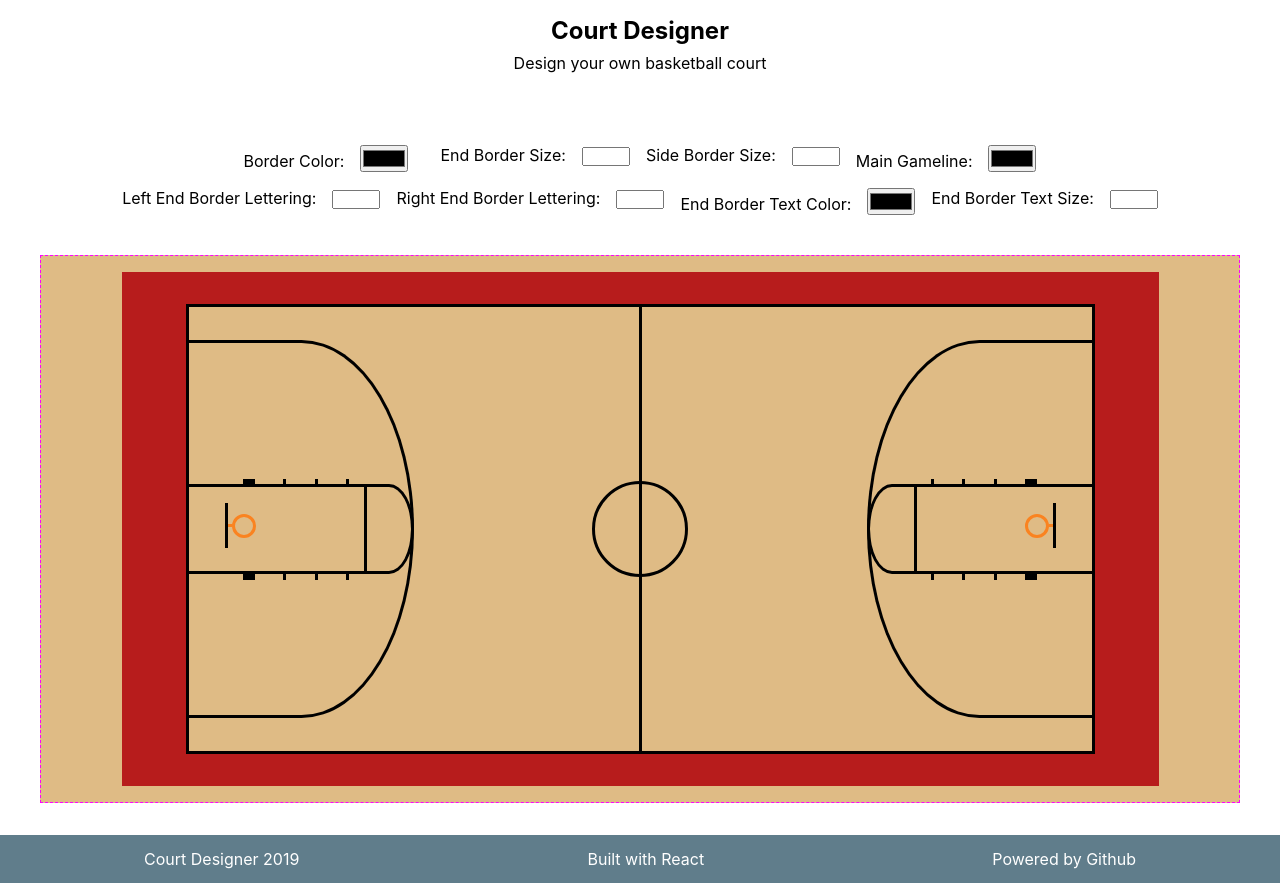
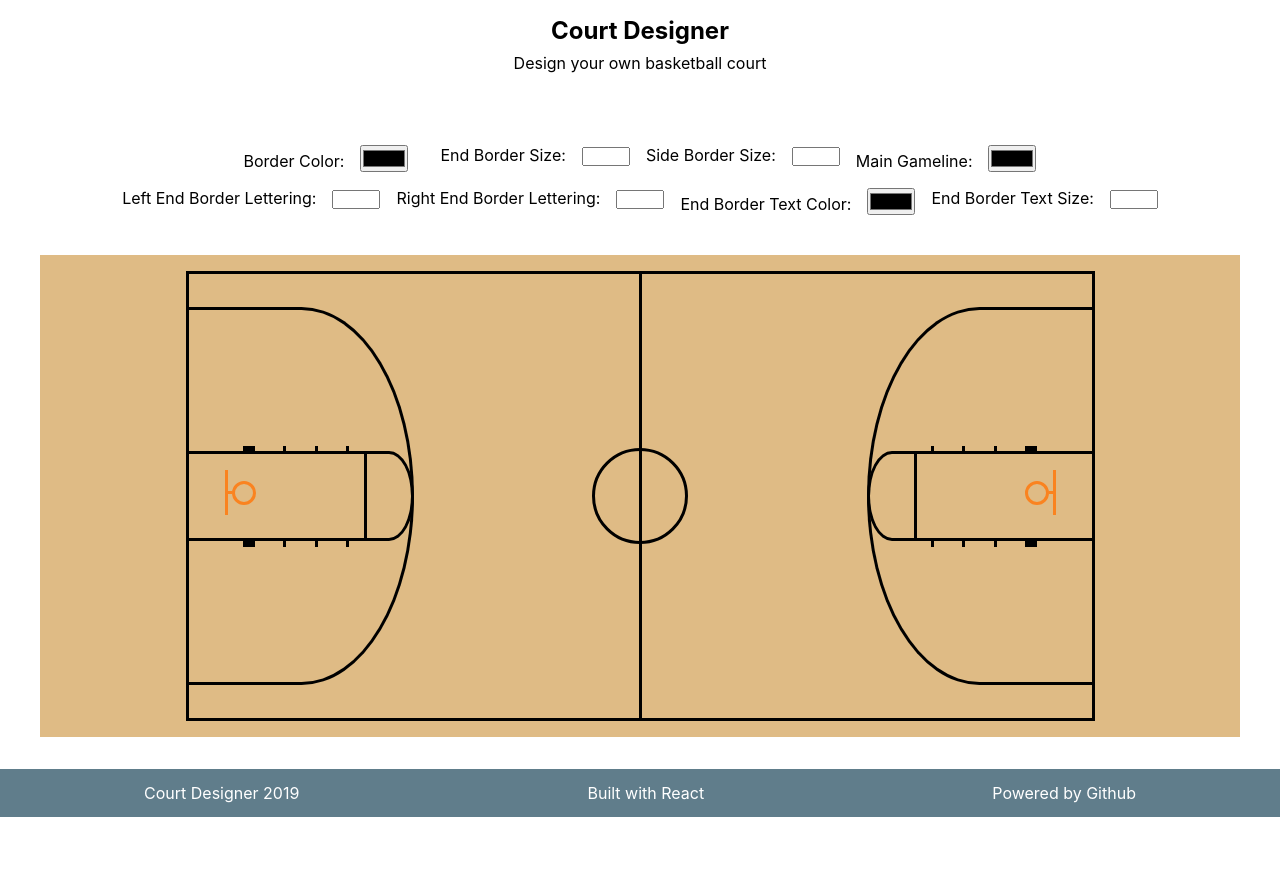
Before and after one commit to jbratcher/court-designer, a React (Create React App) app: page / in a window 1280 px wide. After the commit the page ends 817 px from the top, so only its background shows below. Built offline with nearby package versions, Linux system fonts and the light colour scheme.

Commit message:
fix: border lettering placment

```diff
--- a/src/App.js
+++ b/src/App.js
@@ -8,9 +8,9 @@ class App extends Component {
     super(props);
 
     this.state = {
-      borderColor: "#B71C1C",
-      borderEndSize: 4,
-      borderSideSize: 2,
+      borderColor: "",
+      borderEndSize: 0,
+      borderSideSize: 0,
       endBorderTextColor: "white",
       endBorderTextSize: 48,
       leftEndBorderText: "",
--- a/src/App.scss
+++ b/src/App.scss
@@ -64,15 +64,14 @@ ul {
 
 .gym {
   background: #DFBB85;
-  border: 1px dashed magenta;
   min-width: 1200px;
   max-width: 90vw;
   position: relative;
 }
 
 .leftEndBorderLettering {
-  position: absolute;
-  left: 100px;
+  margin-left: -15px;
+
 
   span {
     color: white;
@@ -88,8 +87,7 @@ ul {
 }
 
 .rightEndBorderLettering {
-  position: absolute;
-  right: 100px;
+  margin-right: 35px;
 
   span {
     color: white;
@@ -207,7 +205,7 @@ ul {
       display: flex;
 
       .leftGoalBackboard {
-        background: black;
+        background: #FA8320;
         width: 3px;
         height: 45px;
         margin-left: 36px;
@@ -323,7 +321,7 @@ ul {
       justify-content: flex-end;
 
       .rightGoalBackboard {
-        background: black;
+        background: #FA8320;
         width: 3px;
         height: 45px;
         margin-right: 36px;
--- a/src/Court.js
+++ b/src/Court.js
@@ -154,7 +154,7 @@ class Court extends Component {
 
                   <section
                     className="centerCourtLine center"
-                    style={{borderColor: mainGameLineColor}}
+                    style={{background: mainGameLineColor}}
                   >
 
                     <section
```
